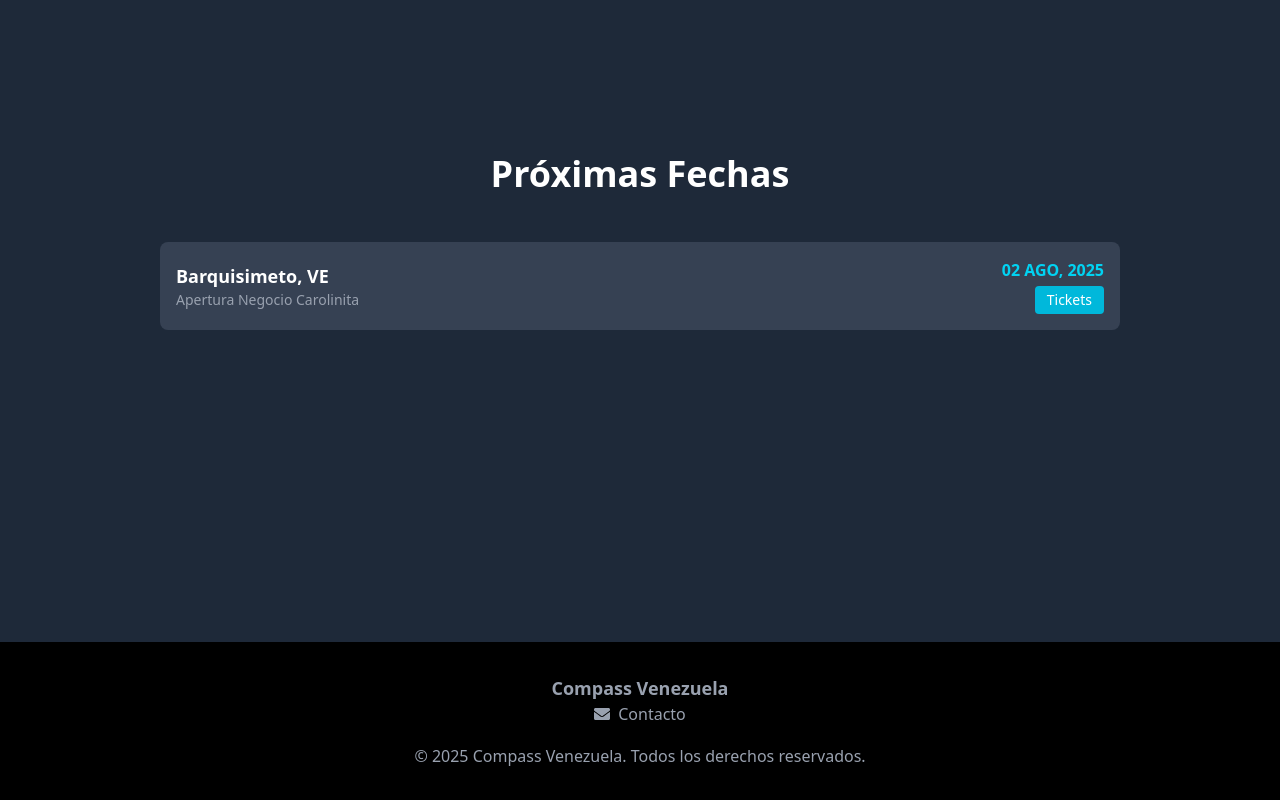
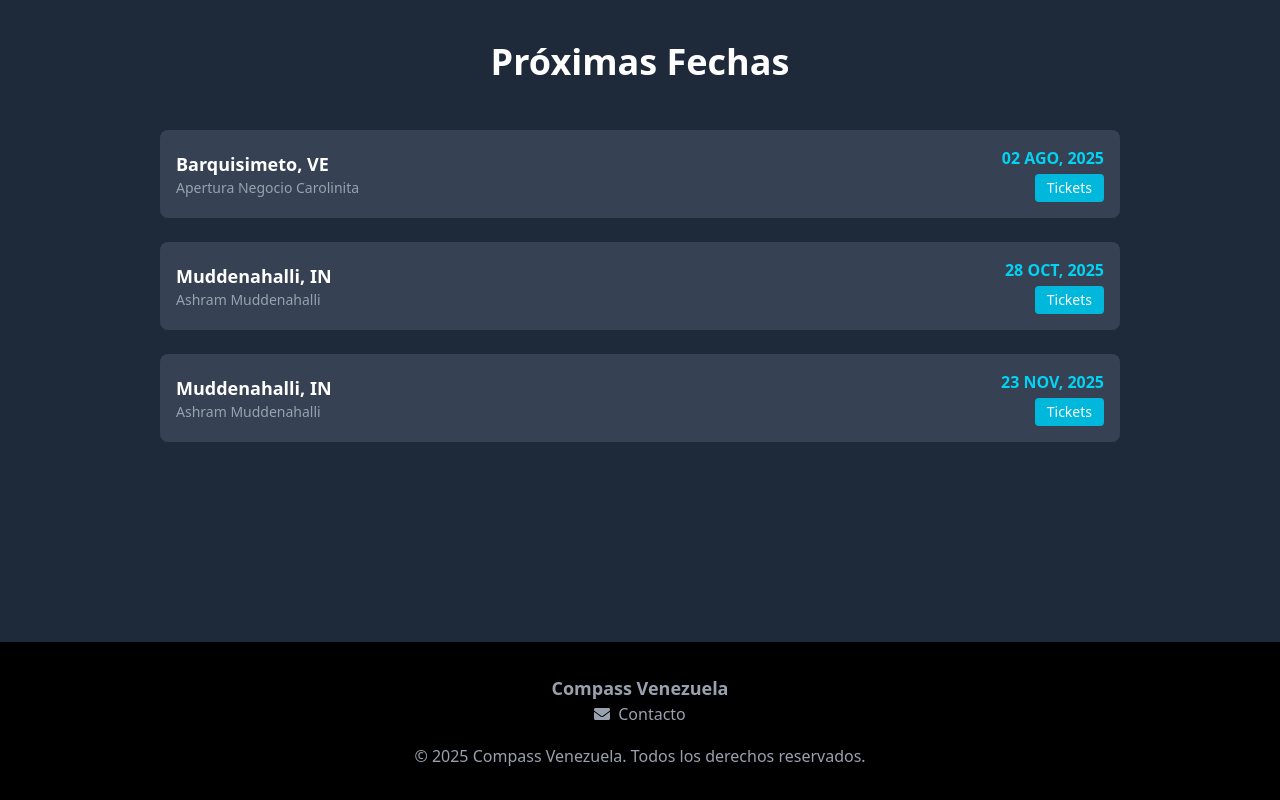
Before and after one commit to theghost1980/site, a React (Vite) app: page / in a window 1280 px wide. Shown: the part 3294-4094 px from the top of the page. Built offline with nearby package versions, Linux system fonts and the light colour scheme.

Commit message:
upd: tour

```diff
--- a/src/components/TourSection.tsx
+++ b/src/components/TourSection.tsx
@@ -1,9 +1,8 @@
 export function TourSection() {
   const tourDates = [
     { date: '02 AGO, 2025', city: 'Barquisimeto, VE', venue: 'Apertura Negocio Carolinita' },
-    // { date: '28 DIC, 2024', city: 'Barcelona, ES', venue: 'Palau Sant Jordi' },
-    // { date: '15 ENE, 2025', city: 'Ciudad de México, MX', venue: 'Foro Sol' },
-    // { date: '20 ENE, 2025', city: 'Bogotá, CO', venue: 'Movistar Arena' },
+    { date: '28 OCT, 2025', city: 'Muddenahalli, IN', venue: 'Ashram Muddenahalli' },
+    { date: '23 NOV, 2025', city: 'Muddenahalli, IN', venue: 'Ashram Muddenahalli' },
   ];
 
   return (
```
